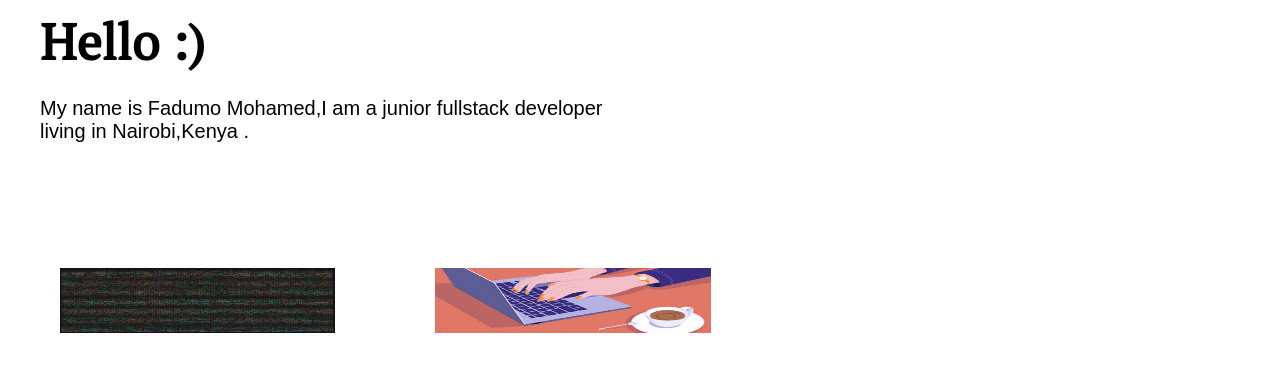
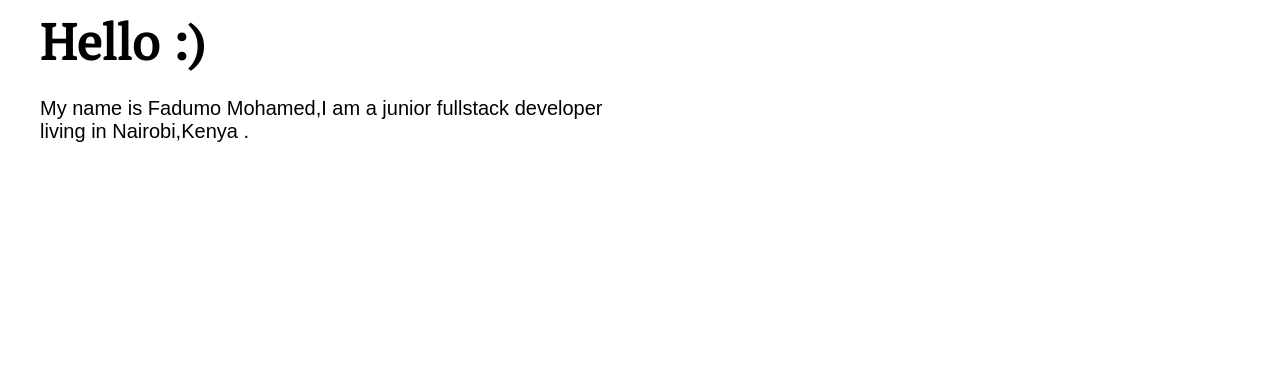
Before and after one commit to FadumoM/Portforlio, a plain HTML site: page index.html in a window 1280 px wide. Shown: the part 117-488 px from the top of the page. Drawn offline with Linux system fonts and the light colour scheme.

Commit message:
Making changes

```diff
--- a/index.html
+++ b/index.html
@@ -18,15 +18,7 @@
     <div class="section">
       <h2>Hello :)</h2><br>
       <p>My name is Fadumo Mohamed,I am a junior fullstack developer<br>living in Nairobi,Kenya .</p>
-    </div>
-    <div class="imgs">
-      <div class="column">
-        <img src="images/program.jpg" alt="Style" style="width:100%" >
-      </div>
-      <div class="column">
-        <img src="images/images.jpg" alt="Tech" style="width:100%">
-      </div>
 
-    </div>
+
     </body>
 </html>
```
